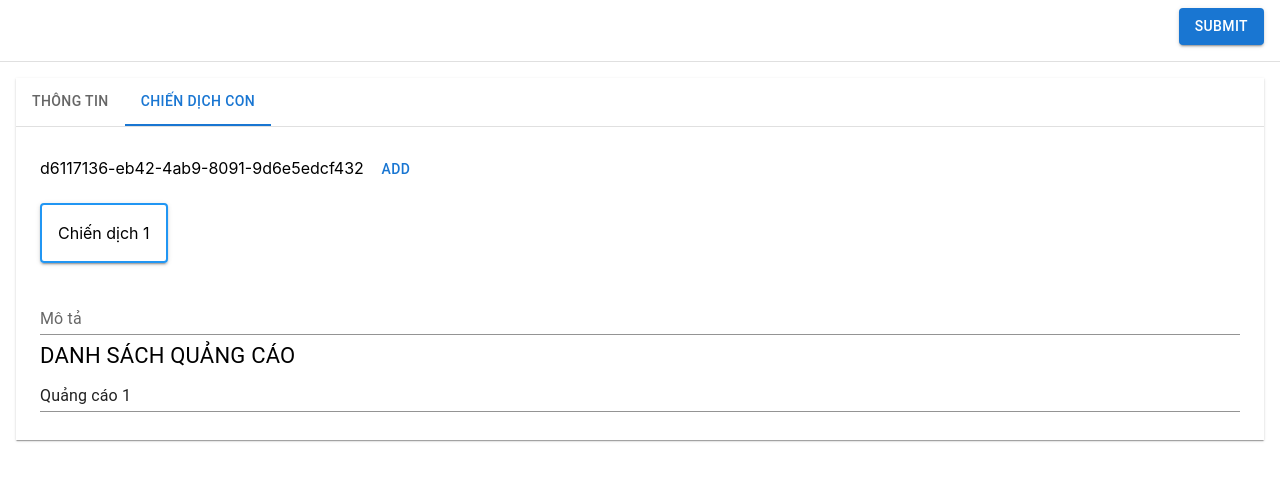
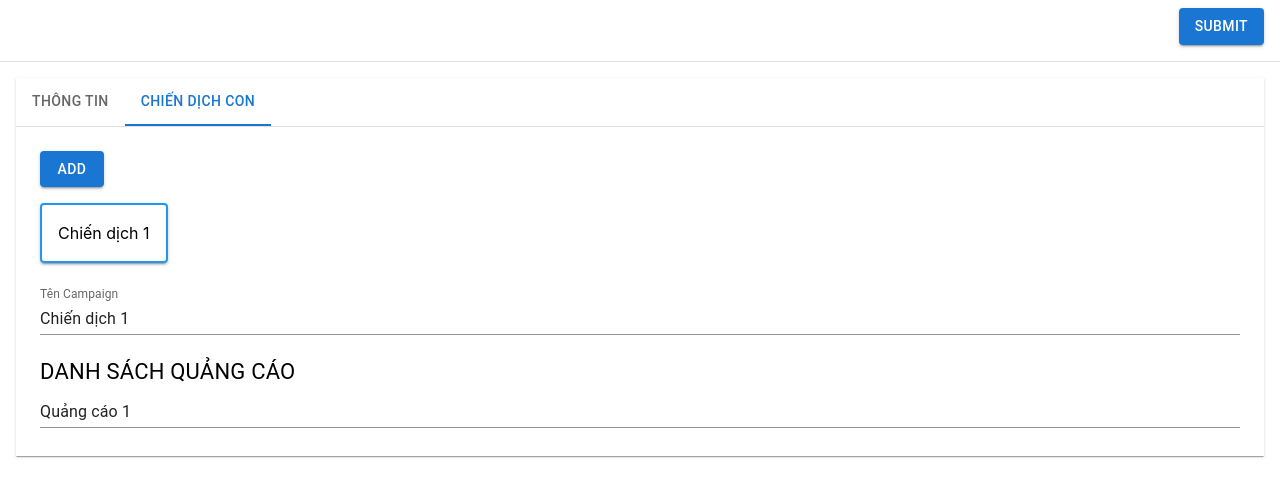
Before and after one commit to mrtk0y/awing-demo, a React (Vite) app: page / in a window 1280 px wide. Shown: the top 496 px of the page. Built offline with nearby package versions, Linux system fonts and the light colour scheme.

Commit message:
feat: validate form when name is not include
Signed-off-by: ThinhBg Mark <thinhbg2812@gmail.com>

```diff
--- a/package.json
+++ b/package.json
@@ -13,11 +13,13 @@
     "@emotion/react": "^11.11.4",
     "@emotion/styled": "^11.11.5",
     "@hookform/error-message": "^2.0.1",
+    "@hookform/resolvers": "^3.3.4",
     "@mui/icons-material": "^5.15.15",
     "@mui/material": "^5.15.15",
     "react": "^18.2.0",
     "react-dom": "^18.2.0",
-    "react-hook-form": "^7.51.3"
+    "react-hook-form": "^7.51.3",
+    "zod": "^3.23.4"
   },
   "devDependencies": {
     "@types/react": "^18.2.66",
--- a/src/App.tsx
+++ b/src/App.tsx
@@ -8,11 +8,19 @@ import Campaign from './components/Campaign';
 import { Button } from '@mui/material';
 import Divider from '@mui/material/Divider';
 import { useForm } from 'react-hook-form';
+import { isEmpty } from './utils/isEmptyObject';
+import { z } from 'zod';
+import { zodResolver } from '@hookform/resolvers/zod';
 
 enum FORMS {
   INFORMATION,
   CAMPAIGN
 }
+
+
+const schema = z.object({
+  name: z.string().min(1, { message: 'Required' }),
+});
 
 export type TFormData = {
   name: string
@@ -20,6 +28,8 @@ export type TFormData = {
   description: string
   childCampaign: TChildCampaign[]
 }
+
+export type FormFields = z.infer<typeof schema>
 
 export type TChildCampaign = {
   name: string
@@ -36,7 +46,8 @@ function App() {
   const [activeTab, setActiveTab] = useState(FORMS.CAMPAIGN)
 
 
-  const { handleSubmit, control, formState: { errors } } = useForm({
+  const { handleSubmit, control, formState: { errors }, watch } = useForm({
+    resolver: zodResolver(schema),
     defaultValues: {
       name: "",
       description: "",
@@ -56,21 +67,25 @@ function App() {
     },
   })
 
-  const onSubmit = async (values: unknown) => {
-    // form submit action here
-    console.log('!!values', values);
-    try {
-      //
-    } catch (err) {
-      //
-    }
+
+
+
+
+  const onSubmit = (values: unknown) => {
+    console.log('!!values', values, isEmpty(errors));
   }
 
   return (
     <Box paddingY={1}>
       <Box display={'flex'} justifyContent={'end'} paddingX={2}>
         <Button type="submit" variant="contained"
-          onClick={handleSubmit(onSubmit)}
+          onClick={() => {
+            if (isEmpty(errors)) {
+              handleSubmit(onSubmit)()
+            } else {
+              alert('Please fill all required fields')
+            }
+          }}
         >Submit</Button>
       </Box>
 
@@ -92,6 +107,7 @@ function App() {
         <CustomTabPanel value={activeTab} index={FORMS.CAMPAIGN}>
           <Campaign
             control={control}
+            watch={watch}
           />
         </CustomTabPanel>
 
--- a/src/components/Advertisement.tsx
+++ b/src/components/Advertisement.tsx
@@ -1,5 +1,4 @@
 import { TextField } from '@mui/material'
-import React from 'react'
 import { Controller } from 'react-hook-form'
 
 type Props = {
@@ -10,7 +9,7 @@ type Props = {
   number?: number
 }
 
-const Advertisement = ({ control, name, label, number }: Props) => {
+const Advertisement = ({ control, name, label }: Props) => {
   return (
     <Controller
       name={name}
--- a/src/components/Campaign.tsx
+++ b/src/components/Campaign.tsx
@@ -1,36 +1,30 @@
 import { Box, Button, TextField, Typography } from "@mui/material";
 import { Fragment, useState } from "react";
-import { Controller, useFieldArray, useWatch } from "react-hook-form";
+import { Controller, useFieldArray } from "react-hook-form";
 import Advertisement from "./Advertisement";
 
 type Props = {
   // eslint-disable-next-line @typescript-eslint/no-explicit-any
   control: any
+  // eslint-disable-next-line @typescript-eslint/no-explicit-any
+  watch: any
+  //TODO: fix any type
+}
 
-
-}
-const Campaign = ({ control }: Props) => {
-  //TODO: fix any type
-  // eslint-disable-next-line @typescript-eslint/no-explicit-any
-  const { append, fields } = useFieldArray<any>({
+const Campaign = ({ control, watch }: Props) => {
+  const { append } = useFieldArray({
     control,
     name: `childCampaign`
   });
-  const [activeCampaign, setActiveCampaign] = useState(fields?.[0]?.id)
 
+  const [activeCampaign, setActiveCampaign] = useState(0)
 
-  console.log('!fields', fields);
-  const item = useWatch({ control, name: `childCampaign` });
-  console.log('!item', item);
+  const { childCampaign } = watch()
 
-
-
-  const nextNumberOfChildCampaign = ` ${Number(fields.length) + 1}`
-
+  const nextNumberOfChildCampaign = ` ${Number(childCampaign.length) + 1}`
 
   return (
     <Fragment>
-      {activeCampaign}
       <Button onClick={() => {
         append({
           name: "Chiến dịch" + nextNumberOfChildCampaign,
@@ -41,12 +35,14 @@ const Campaign = ({ control }: Props) => {
             label: "Quảng cáo" + nextNumberOfChildCampaign,
           }]
         })
-      }}>
+      }}
+        variant="contained">
         Add
       </Button>
       <Box display="flex" gap={2}>
         {
-          fields?.map((campaign) => {
+          // eslint-disable-next-line @typescript-eslint/no-explicit-any
+          childCampaign?.map((campaign: any, index: any) => {
             return (
               <Box
                 key={campaign.id}
@@ -61,8 +57,8 @@ const Campaign = ({ control }: Props) => {
                 }}
                 borderRadius={1}
                 border={2}
-                borderColor={activeCampaign === campaign.id ? 'rgb(33, 150, 243)' : 'white'}
-                onClick={() => setActiveCampaign(campaign.id)}
+                borderColor={activeCampaign === index ? 'rgb(33, 150, 243)' : 'white'}
+                onClick={() => setActiveCampaign(index)}
               >
                 {campaign?.name}
               </Box>)
@@ -71,28 +67,32 @@ const Campaign = ({ control }: Props) => {
       </Box>
       <Box>
         {
-          fields?.map((campaign) => {
-            if (activeCampaign === campaign.id) {
+          // eslint-disable-next-line @typescript-eslint/no-explicit-any
+          childCampaign?.map((campaign: any, index: any) => {
+            if (activeCampaign === index) {
               return <Box key={campaign.id}>
-                <Controller name={'name'}
+                <Controller name={`childCampaign[${activeCampaign}].name`}
                   control={control}
-                  render={({ field }) => <TextField {...field} label="Mô tả" variant="standard" fullWidth margin="dense" />}
+                  render={({ field }) => <TextField {...field} label="Tên Campaign" variant="standard" fullWidth margin="dense" />}
                 />
-
               </Box>
             }
           })
         }
-        <Typography textTransform="uppercase" fontSize={22}>
-          danh sách quảng cáo
-        </Typography>
+
+        <Box marginTop={2}>
+          <Typography textTransform="uppercase" fontSize={22}>
+            danh sách quảng cáo
+          </Typography>
+        </Box>
 
         {
-          fields?.map((campaign) => {
-            if (activeCampaign === campaign.id) {
+          // eslint-disable-next-line @typescript-eslint/no-explicit-any
+          childCampaign?.map((campaign: any, index: any) => {
+            if (activeCampaign === index) {
               return <Box key={campaign.id}>
-                {campaign.advertisement.map((ad) => <Box key={ad.id} >
-                  <Advertisement control={control} name={`campaign[${campaign.id}].advertisement[${ad.id}].label`} label={ad.label} />
+                {campaign.advertisement.map((ad, adIndex) => <Box key={ad.id} >
+                  <Advertisement control={control} name={`campaign[${campaign.id}].advertisement[${adIndex}].label`} label={ad.label} />
                 </Box>)}
               </Box>
             }
--- a/src/components/Information.tsx
+++ b/src/components/Information.tsx
@@ -13,8 +13,6 @@ type Props = {
 }
 
 const Information = ({ control, errors }: Props) => {
-  console.log('!errors', errors);
-
 
   return (
     <Box>
```
Also changed, not shown: 1 other file (tests, documents, lock files or other folders).
